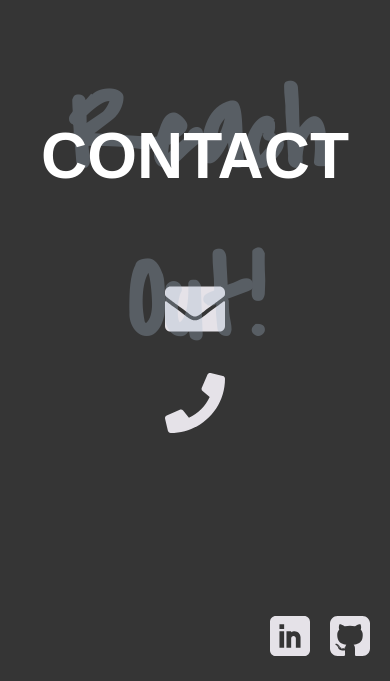
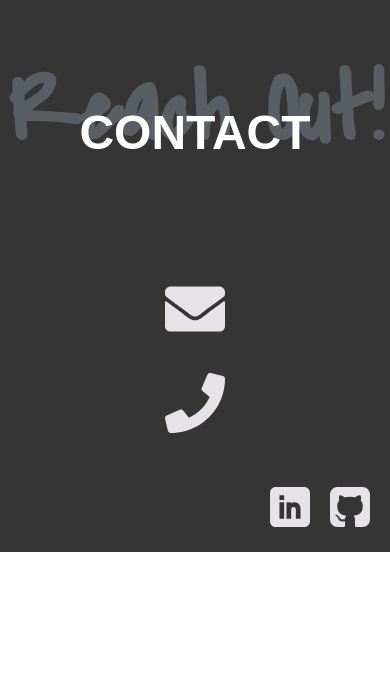
Before and after one commit to jamilaferron/portfolio, a PHP site: page / in a window 390 px wide. Shown: the part 844-1525 px from the top of the page. After the commit the page ends 1396 px from the top, so only its background shows below. Run offline with PHP 8.4, Linux system fonts and the light colour scheme; some web fonts are replaced.

Commit message:
tested in firfox and made responsive changes

```diff
--- a/css/style.css
+++ b/css/style.css
@@ -103,7 +103,6 @@ header {
 
 .contact-wrapper {
     width: 100%;
-    height: 70vh;
     background-color: #353535;
 }
 
@@ -171,6 +170,14 @@ footer {
     nav ul {
         display: none;
     }
+
+    .front-text {
+        font-size: 3rem;
+    }
+    .shadow-text {
+        font-size: 6rem;
+        top: -138px;
+    }
 }
 
 @media all and (-ms-high-contrast: none), (-ms-high-contrast: active) {
```
